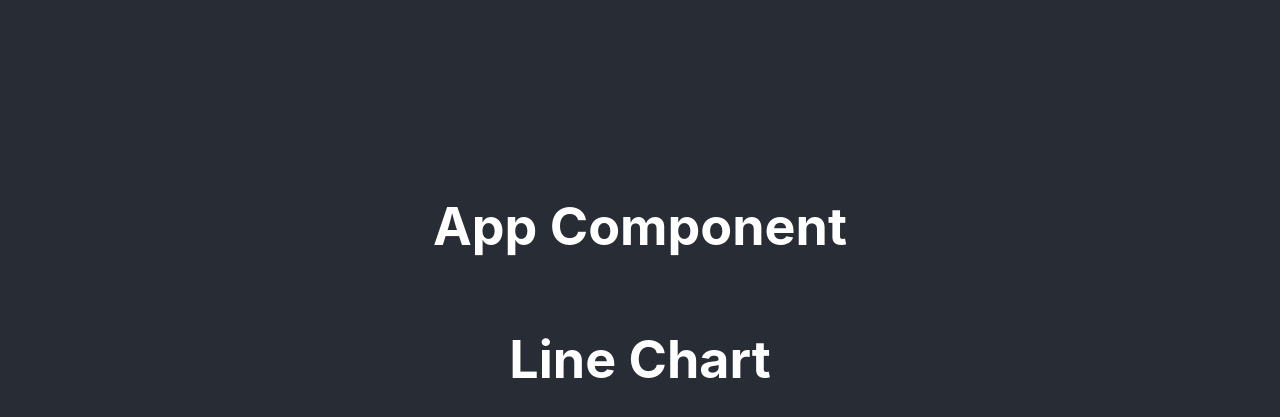
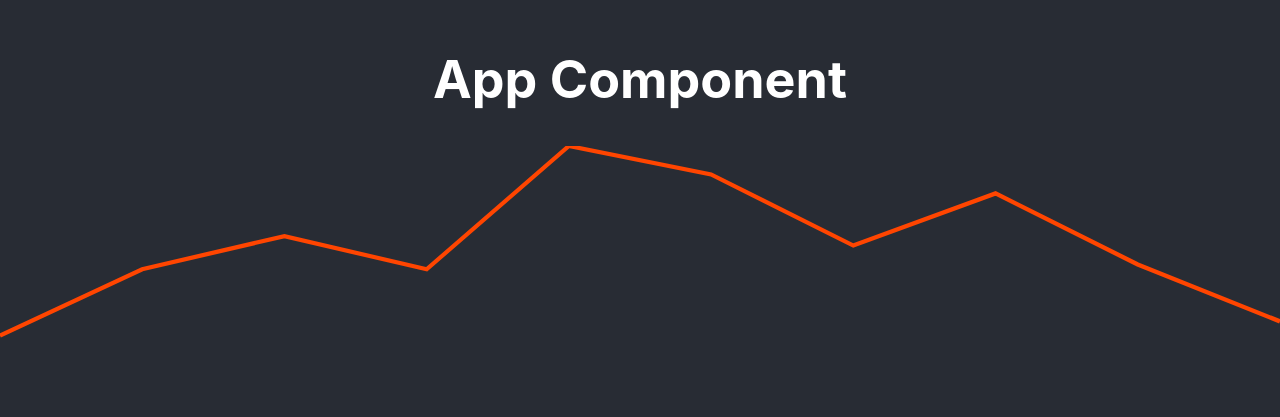
Before and after one commit to will-t-harris/svg-lines, a React (Create React App) app: page / in a window 1280 px wide. Shown: the part 107-524 px from the top of the page. Built offline with nearby package versions, Linux system fonts and the light colour scheme.

Commit message:
feat: return svg element from linechart

```diff
--- a/src/components/LineChart/LineChart.tsx
+++ b/src/components/LineChart/LineChart.tsx
@@ -76,5 +76,10 @@ export const LineChart: React.FC<Props> = ({
 			</g>
 		);
 	};
-	return <h1>Line Chart</h1>;
+	return (
+		<svg viewBox={`0 0 ${svgWidth} ${svgHeight}`}>
+			{makeSvgPath()}
+			{makeAxis()}
+		</svg>
+	);
 };
```
